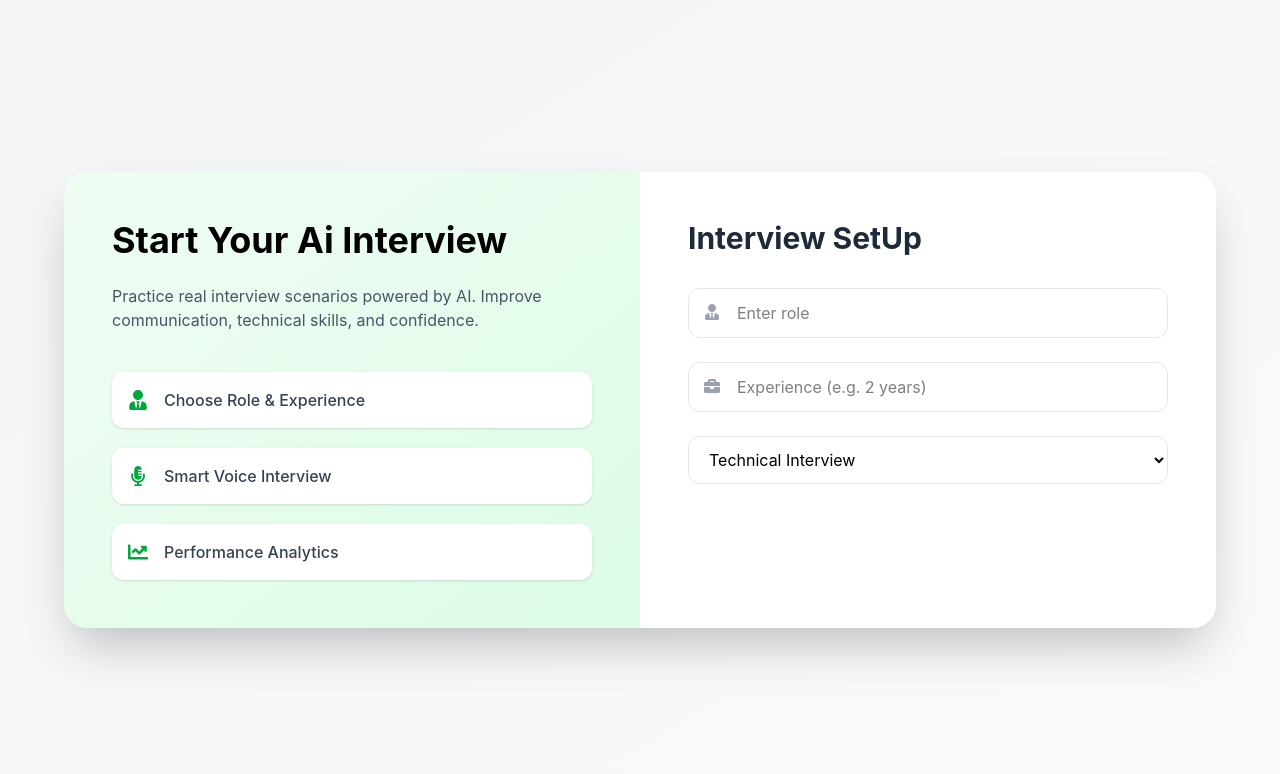
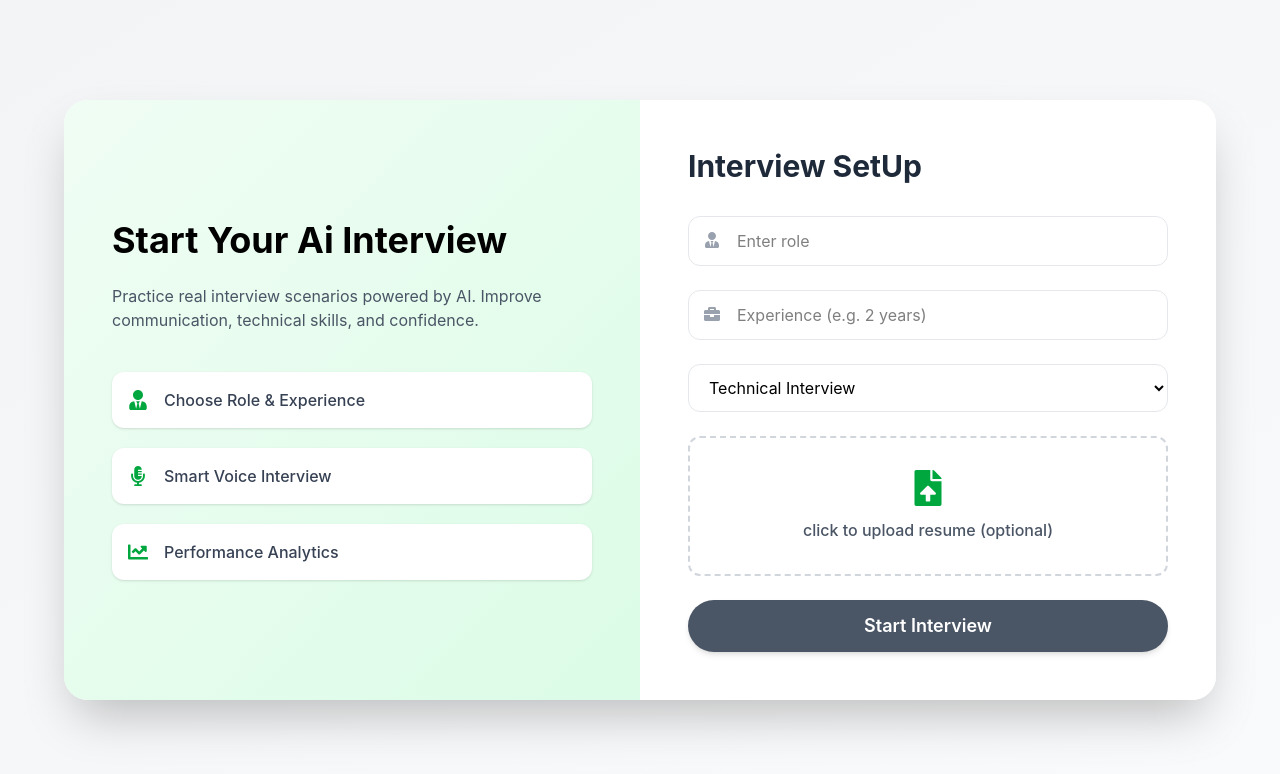
Before and after one commit to AnshikaGupta-015/intervu.AI, a React (Vite) app: page /interview in a window 1280 px wide. Shown: the top 774 px of the page. Built offline with nearby package versions, Linux system fonts and the light colour scheme; no server answers.

Commit message:
"updated-file"

```diff
--- a/src/components/Step1SetUp.jsx
+++ b/src/components/Step1SetUp.jsx
@@ -7,13 +7,47 @@
   FaMicrophoneAlt,
 } from "react-icons/fa";
 import { FaChartLine } from "react-icons/fa";
+import axios from 'axios';
+import { serverUrl } from '../App';
 
 function Step1SetUp({onStart}) {
 
    const [role, setRole] = useState("");
    const [experience, setExperience] = useState("");
    const [mode, setMode] = useState("Technical");
+   const [resumeFile, setResumeFile] = useState(null);
+   const [loading, setLoading] = useState(false);
+   const [projects, setProjects] = useState([]);
+   const [skills, setSkills] = useState([]);
+   const [resumeText, setResumeText] = useState("");
+   const [analysisDone, setAnalysisDone] = useState(false);
+   const [analyzing, setAnalyzing] = useState(false);
 
+
+   const handleUploadResume = async () => {
+     if(!resumeFile || analyzing ) return;
+     setAnalyzing(true)
+
+     const formdata = new FormData()
+     formdata.append("resume",resumeFile)
+
+     try {
+        const result = await axios.post(serverUrl + "/api/interview/resume" , formdata , {withCredentials:true})
+
+        console.log(result.data)
+
+        setRole(result.data.role || "");
+        setExperience(result.data.experience || "");
+        setProjects(result.data.projects || []);
+        setSkills(result.data.skills || []);
+        setResumeText(result.data.resumeText || "");
+        setAnalysisDone(true);
+        setAnalyzing(false);
+
+     } catch (error) {
+         console.log(error)
+     }
+   }
   return (
     <motion.div
       initial={{ opacity: 0 }}
@@ -97,17 +131,55 @@
                        <select value={mode}
                          onChange={(e)=>setMode(e.target.value)}
                          className='w-full py-3 px-4 border border-gray-200 rounded-xl focus:ring-2 focus:ring-green-500 outline-none transition'>
-
                          <option value="Technical">Technical Interview</option>
                          <option value="HR">HR Interview</option>
                        </select>
+
+                       {!analysisDone && (
+                        <motion.div
+                         whileHover={{scale:1.02}}
+                         onClick={()=>document.getElementById("resumeUpload").click()}
+                         className='border-2 border-dashed border-gray-300 rounded-xl p-8 text-center cursor-pointer hover:border-green-500 hover:bg-green-50 transition'>
+
+                          <FaFileUpload className='text-4xl mx-auto text-green-600 mb-3'/>
+
+                          <input type="file"
+                          accept="application/pdf"
+                          id="resumeUpload"
+                          className='hidden'
+                          onChange={(e)=>setResumeFile(e.target.files[0])}/>
+
+                          <p className='text-gray-600 font-medium'>
+                             {resumeFile ? resumeFile.name : "click to upload resume  (optional)"}
+                          </p>
+
+                          {resumeFile && (
+                            <motion.button
+                             whileHover={{scale:1.02}}
+                             onClick={(e)=>{e.stopPropagation();
+                              handleUploadResume()}}
+
+                             className='mt-4 bg-gray-900 text-white px-5 py-2 rounded-lg hover:bg-gray-800 transition'>
+                                {analyzing ? "Analyzing..." : "Analyze Resume"}
+                            </motion.button>)}
+
+                        </motion.div>
+
+                      )}
+
+                       <motion.button
+                          disabled={!role || !experience}
+                          whileHover={{ scale: 1.03 }}
+                          whileTap={{ scale:0.95 }}
+                         className='w-full disabled:bg-gray-600 bg-green-600 hover:bg-green-700 text-white py-3 rounded-full text-lg font-semibold transition duration-300 shadow-md'>
+                           Start Interview
+                       </motion.button>
 
                 </div>
 
           </motion.div>
         </div>
 
-
     </motion.div>
   )
 }
```
